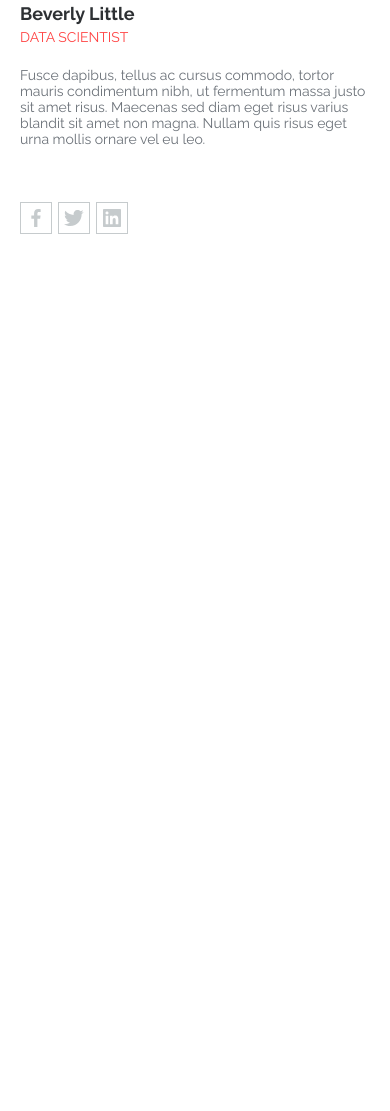
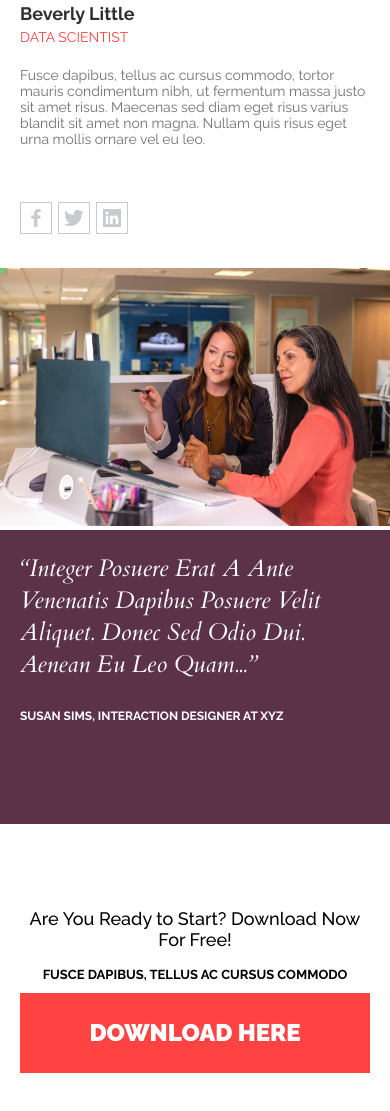
Before and after one commit to NomadBYlife/active_box, a website built with Parcel: page src/index.html in a window 390 px wide. Shown: the part 5512-6623 px from the top of the page. Before the commit the page ends 5780 px from the top, so only its background shows below. Built offline with nearby package versions, Linux system fonts and the light colour scheme.

Commit message:
feat: add download section

```diff
--- a/src/index.html
+++ b/src/index.html
@@ -61,7 +61,7 @@
         </h1>
         <p class="banner__text">Lorem ipsum dolor sit amet, consectetur adipiscing elit. Praesent commodo cursus magna
             vel scelerisque nisl consectetur et.</p>
-        <button class="btn banner__btn" type="button">find out more</button>
+        <button class="banner__btn" type="button">find out more</button>
     </div>
 </section>
 <div class="benefits">
@@ -388,5 +388,22 @@
         </article>
     </div>
 </div>
+<div class="slider">
+    <div class="slider__image-wrap">
+        <img class="slider__image" src="images/slider/slide_1.jpg" alt="">
+    </div>
+    <div class="slider__content">
+        <p class="slider__text">“Integer posuere erat a ante venenatis dapibus posuere velit aliquet. Donec sed odio
+            dui. Aenean eu leo quam...”</p>
+        <p class="slider__author">Susan Sims, Interaction Designer at XYZ</p>
+    </div>
+</div>
+<div class="download">
+    <div class="container download__wrap">
+        <h2 class="download__title">Are You Ready to Start? Download Now For Free!</h2>
+        <p class="download__text">Fusce dapibus, tellus ac cursus commodo</p>
+        <button type="button" class="download__btn">download here</button>
+    </div>
+</div>
 </body>
 </html>
--- a/src/styles/style.scss
+++ b/src/styles/style.scss
@@ -36,6 +36,9 @@ body {
   border: none;
   padding: 26px 0;
   margin: 0 auto;
+  @media (max-width: 1024px) {
+    max-width: 314px;
+  }
   @media (max-width: 767px) {
     max-width: 100%;
   }
@@ -428,7 +431,6 @@ body {
   }
 }
 
-
 .card {
   @media (max-width: 767px) {
     justify-self: center;
@@ -563,3 +565,135 @@ body {
     }
   }
 }
+
+.slider {
+  margin-bottom: 159px;
+  display: flex;
+  @media (max-width: 1024px) {
+    margin-bottom: 110px;
+  }
+  @media (max-width: 767px) {
+    flex-direction: column;
+    margin-bottom: 67px;
+  }
+
+  &__image-wrap {
+    width: 49%;
+    @media (max-width: 767px) {
+      width: 100%;
+    }
+  }
+
+  &__image {
+    width: 100%;
+    height: 100%;
+    object-fit: cover;
+  }
+
+  &__content {
+    width: 51%;
+    background: #5C3249;
+    display: flex;
+    flex-direction: column;
+    justify-content: center;
+    padding: 116px 170px 144px 129px;
+    @media (max-width: 1024px) {
+      padding: 47px 104px 127px 88px;
+    }
+    @media (max-width: 767px) {
+      width: 100%;
+      padding: 0 25px 95px 20px;
+    }
+  }
+
+  &__text {
+    font-family: 'Cardo', sans-serif;
+    font-style: italic;
+    font-weight: 400;
+    font-size: 36px;
+    line-height: 49px;
+    text-transform: capitalize;
+    color: #FFFFFF;
+    display: inline-block;
+    padding: 19px 0;
+    @media (max-width: 1024px) {
+      font-size: 24px;
+      line-height: 32px;
+      padding: 14px 0;
+    }
+    @media (max-width: 767px) {
+      padding: 23px 0;
+    }
+  }
+
+  &__author {
+    font-weight: 700;
+    font-size: 13px;
+    line-height: 15px;
+    text-transform: uppercase;
+    color: #FFFFFF;
+    padding: 6px 0;
+    @media (max-width: 1024px) {
+      font-size: 12px;
+      line-height: 13px;
+      padding: 3px 0;
+    }
+    @media (max-width: 767px) {
+      padding: 6px 0;
+    }
+  }
+}
+
+.download {
+  &__wrap {
+    margin-bottom: 114px;
+    @media (max-width: 1024px) {
+      margin-bottom: 78px;
+    }
+    @media (max-width: 767px) {
+      margin-bottom: 45px;
+    }
+  }
+
+  &__title {
+    font-weight: 500;
+    font-size: 30px;
+    line-height: 35px;
+    text-align: center;
+    color: #000000;
+    padding: 17px 0;
+    @media (max-width: 1024px) {
+      font-size: 24px;
+      line-height: 28px;
+    }
+    @media (max-width: 767px) {
+      font-size: 18px;
+      line-height: 21px;
+    }
+  }
+
+  &__text {
+    font-weight: 700;
+    font-size: 18px;
+    line-height: 21px;
+    text-align: center;
+    text-transform: uppercase;
+    color: #000000;
+    margin-bottom: 47px;
+    @media (max-width: 1024px) {
+      font-size: 14px;
+      line-height: 16px;
+      margin-bottom: 43px;
+    }
+    @media (max-width: 767px) {
+      font-size: 13px;
+      line-height: 15px;
+      margin-bottom: 11px;
+    }
+  }
+
+  &__btn {
+    @include btn();
+
+  }
+}
```
Also changed, not shown: src/images/slider/slide_1.jpg (added).
